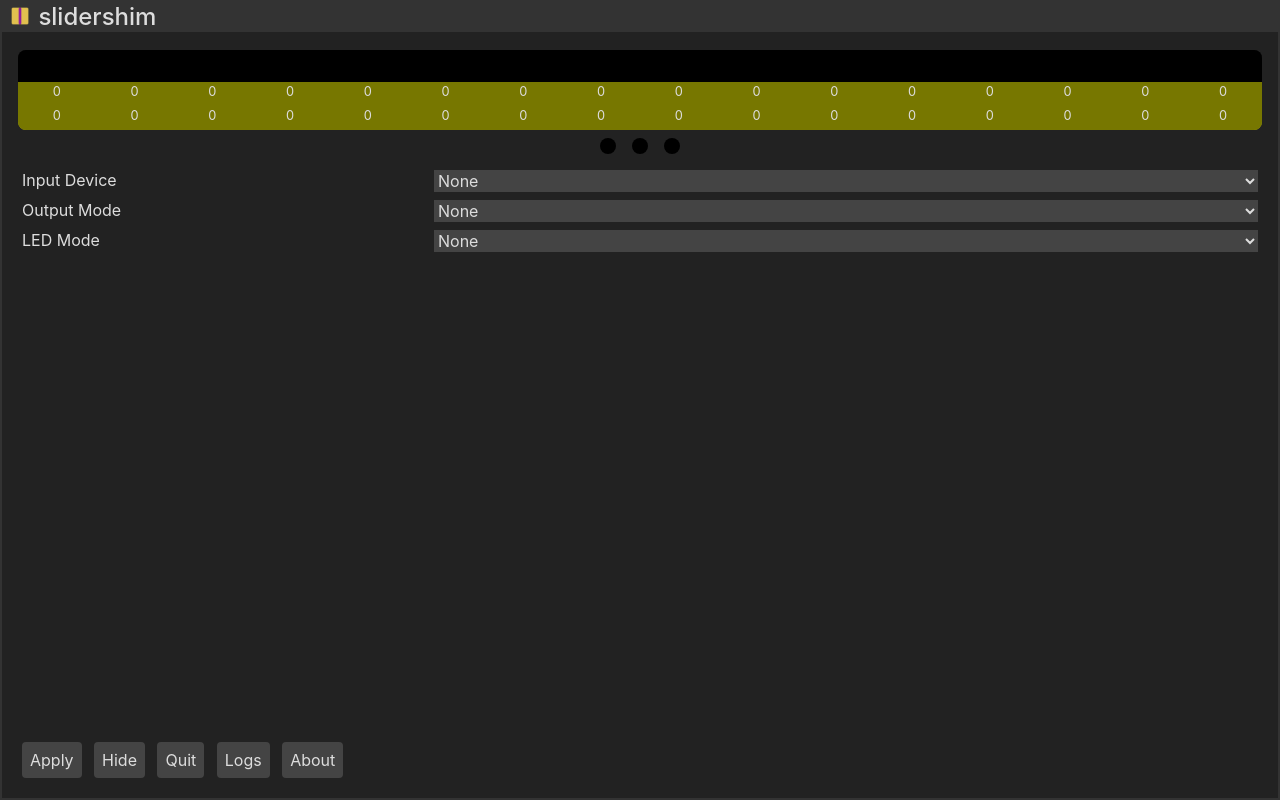
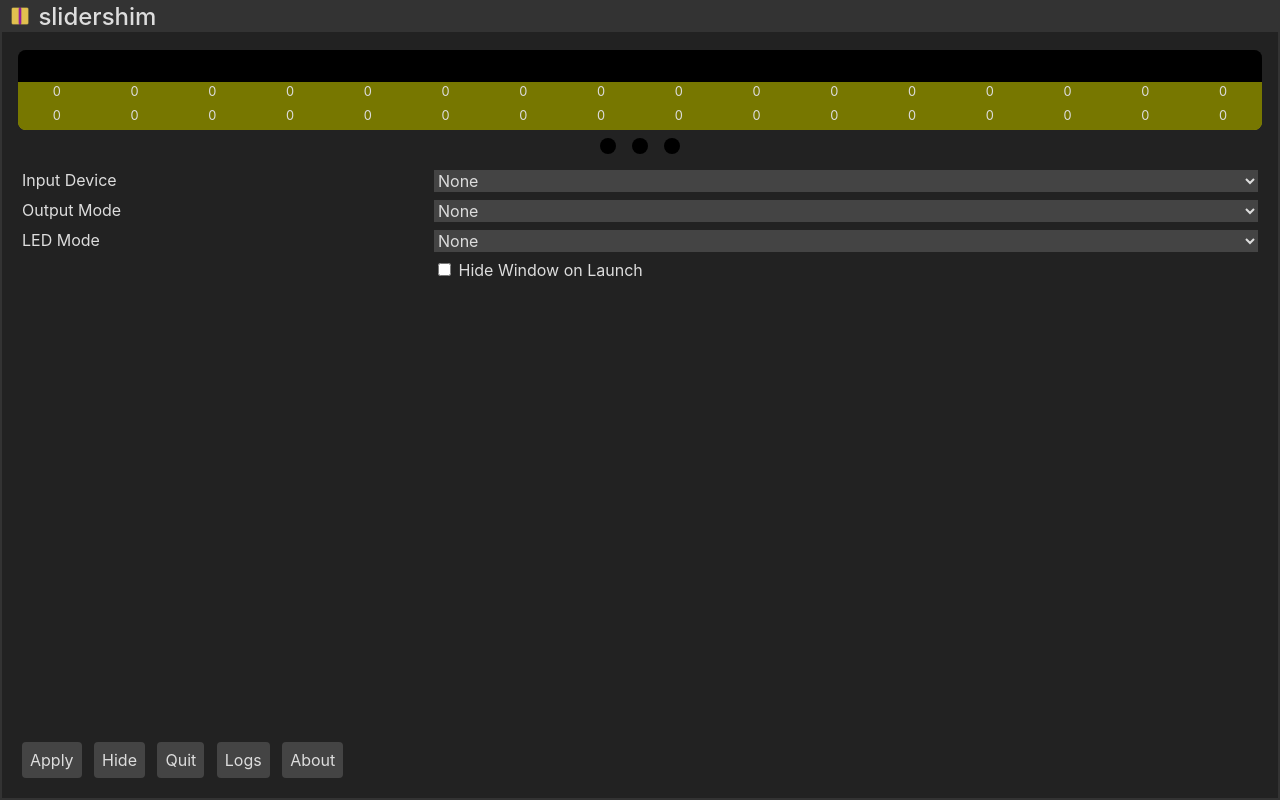
Before and after one commit to 4yn/slidershim, a Svelte app: page / in a window 1280 px wide. Built offline with nearby package versions, Linux system fonts and the light colour scheme.

Commit message:
Added Hide Window on Launch

```diff
--- a/src/App.svelte
+++ b/src/App.svelte
@@ -27,6 +27,7 @@
   let ledWebsocketUrl = "http://localhost:3001";
   let ledUmgrWebsocketPort = 7124;
   let ledSerialPort = "COM5";
+  let hideByDefault = false;
 
   let dirty = false;
 
@@ -41,6 +42,7 @@
   let tick = 0;
   let previewData = Array(131).fill(0);
   let timerData = "";
+  let initStart = true;
 
   function updatePolling(enabled) {
     if (!!polling) {
@@ -85,6 +87,11 @@
       ledWebsocketUrl = payload.ledWebsocketUrl || "http://localhost:3001";
       ledUmgrWebsocketPort = payload.ledUmgrWebsocketPort || 7124;
       ledSerialPort = payload.ledSerialPort || "COM5";
+	  hideByDefault = payload.hideByDefault || false;
+	  if (hideByDefault && initStart) {
+	    hide();
+	  }
+	  initStart = false;
     });
 
     await listen("showState", (event) => {
@@ -143,6 +150,7 @@
         ledWebsocketUrl,
         ledUmgrWebsocketPort,
         ledSerialPort,
+		hideByDefault,
       })
     );
     dirty = false;
@@ -612,6 +620,21 @@
         </div>
       </div>
     {/if}
+	<div class="row">
+        <div class="label" />
+        <div class="input">
+          <span>
+            <input
+              type="checkbox"
+              id="direct-input"
+              style="width: unset;"
+              bind:checked={hideByDefault}
+              on:change={markDirty}
+            />
+            <label for="direct-input">Hide Window on Launch</label>
+          </span>
+        </div>
+      </div>
   </div>
   <div class="buttons-row">
     <button
```
